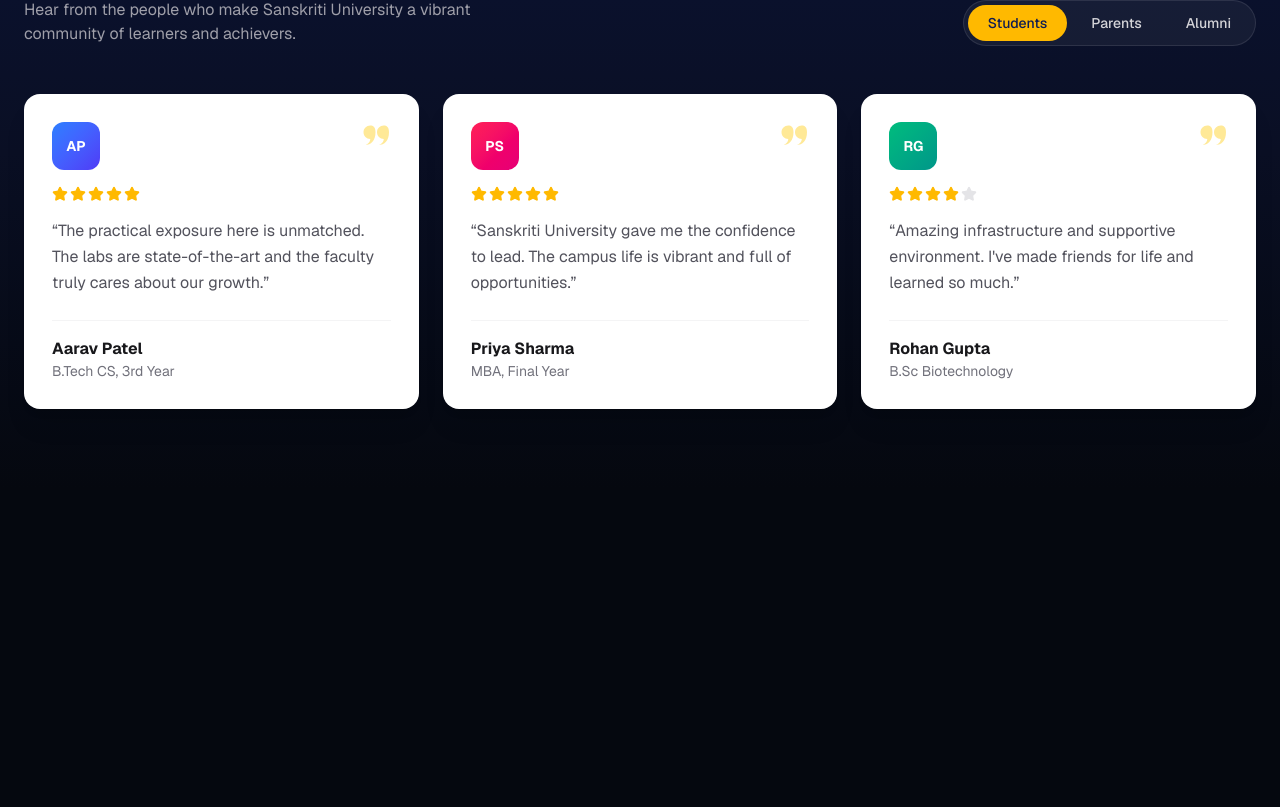
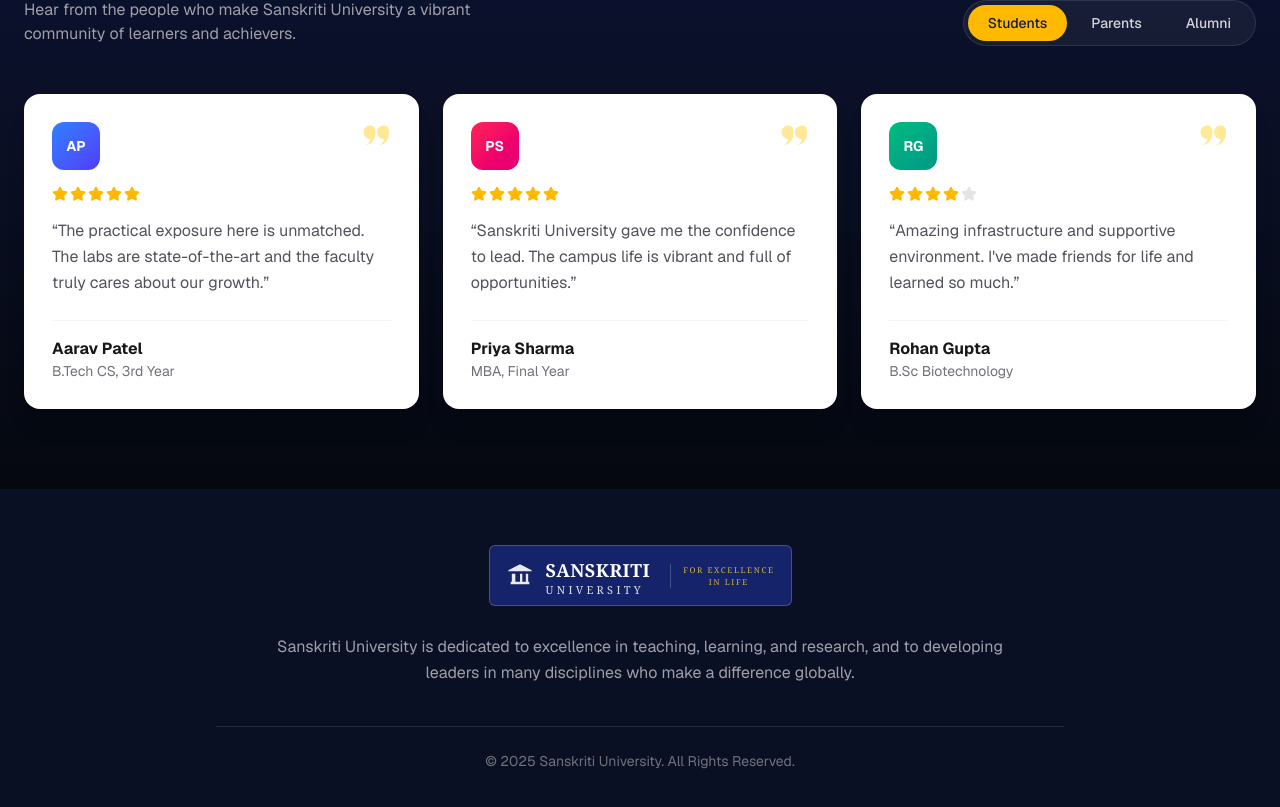
Before and after one commit to ImAdityaa12/sans-university-website, a Next.js app: page / in a window 1280 px wide. Shown: the part 5234-6041 px from the top of the page. Before the commit the page ends 5723 px from the top, so only its background shows below. Built offline with nearby package versions, Linux system fonts and the light colour scheme.

Commit message:
Add site footer
Co-Authored-By: Claude Opus 4.8 (1M context) <noreply@anthropic.com>

```diff
--- /dev/null
+++ b/app/components/Footer.tsx
@@ -0,0 +1,39 @@
+import { PillarIcon } from "./icons";
+
+export default function Footer() {
+  return (
+    <footer className="bg-[#0a1024] text-white">
+      <div className="mx-auto max-w-4xl px-6 py-14 text-center">
+        {/* Logo */}
+        <div className="inline-flex items-center gap-3 rounded-md border border-white/20 bg-[#15246a] px-4 py-2.5">
+          <PillarIcon className="h-7 w-7 text-white/90" />
+          <div className="text-left leading-none">
+            <p className="font-serif text-lg font-bold tracking-wide text-white">
+              SANSKRITI
+            </p>
+            <p className="font-serif text-[11px] tracking-[0.3em] text-white/85">
+              UNIVERSITY
+            </p>
+          </div>
+          <span className="ml-2 hidden border-l border-white/20 pl-3 font-serif text-[8px] tracking-[0.2em] text-amber-300/80 sm:block">
+            FOR EXCELLENCE
+            <br />
+            IN LIFE
+          </span>
+        </div>
+
+        <p className="mx-auto mt-7 max-w-3xl leading-relaxed text-zinc-400">
+          Sanskriti University is dedicated to excellence in teaching, learning,
+          and research, and to developing leaders in many disciplines who make a
+          difference globally.
+        </p>
+
+        <hr className="mx-auto mt-10 max-w-5xl border-white/10" />
+
+        <p className="mt-6 text-sm text-zinc-500">
+          © 2025 Sanskriti University. All Rights Reserved.
+        </p>
+      </div>
+    </footer>
+  );
+}
--- a/app/page.tsx
+++ b/app/page.tsx
@@ -8,6 +8,7 @@ import ResearchSection from "./components/ResearchSection";
 import ChancellorNewsSection from "./components/ChancellorNewsSection";
 import LifeAtSU from "./components/LifeAtSU";
 import Testimonials from "./components/Testimonials";
+import Footer from "./components/Footer";
 import {
   AwardIcon,
   MedalIcon,
@@ -188,6 +189,9 @@ export default function Home() {
 
       {/* ===== Testimonials ===== */}
       <Testimonials />
+
+      {/* ===== Footer ===== */}
+      <Footer />
     </div>
   );
 }
```
